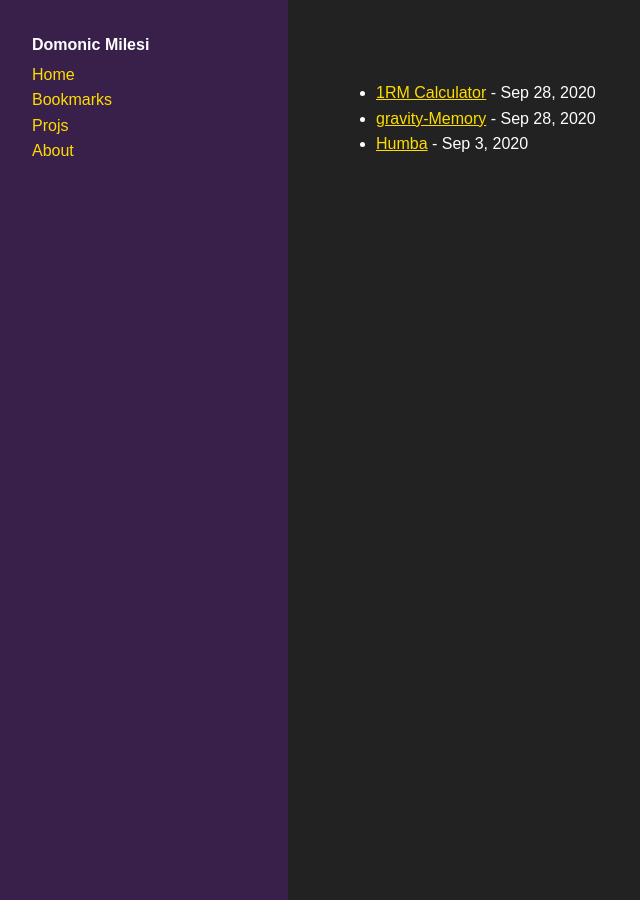
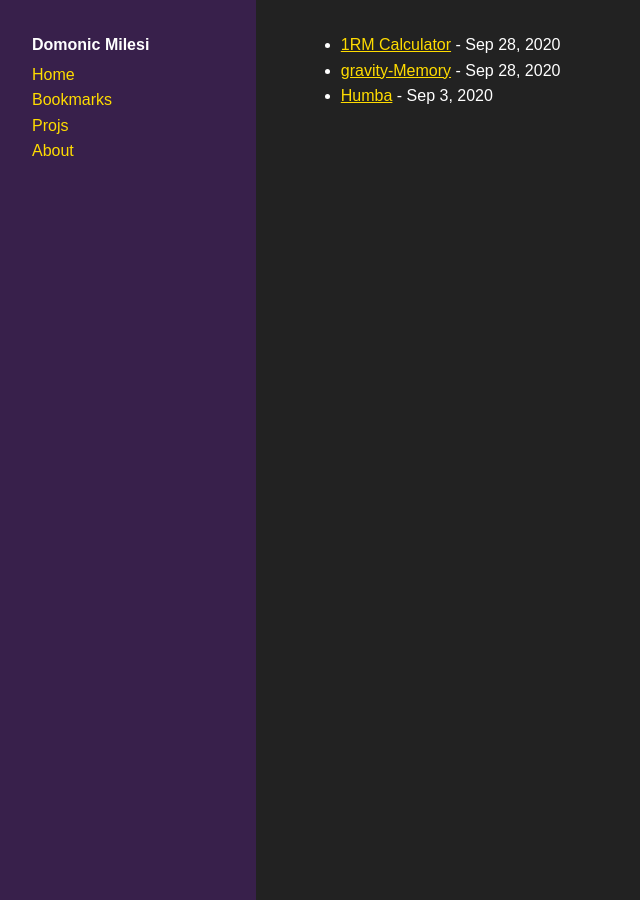
Before and after one commit to dom-o/domonicmilesi.com, a Jekyll site: the page built from index.html, in a window 1280 px wide. Shown: the whole page, without its empty margins (0-640 px from the left). Built offline with Jekyll 4.4.1, drawn with Linux system fonts in a browser that asks for light colours.

Commit message:
Modified css.

```diff
--- a/css/style.css
+++ b/css/style.css
@@ -10,6 +10,7 @@ html, body {
 html {
   font-family: sans-serif;
   line-height: 1.6;
+  font-size:1rem;
 }
 body {
   background-color: #222;
@@ -45,17 +46,14 @@ h4, h5, h6 {
   font-size: 1rem;
 }
 
-.container {
-  max-width: 38rem;
-  padding-left:  1rem;
-  padding-right: 1rem;
-  margin-left:  auto;
-  margin-right: auto;
+ul, ol, dl {
+  margin-top: 0;
+  margin-bottom: 1rem;
 }
 
 .sidebar {
-  text-align: center;
-  padding: 2rem 1rem;
+  text-align: left;
+  padding: 2rem 0rem;
   background-color: #38204b;
 }
 @media (min-width: 48em) {
@@ -64,7 +62,8 @@ h4, h5, h6 {
     top: 0;
     left: 0;
     bottom: 0;
-    width: 18rem;
+    max-width: 18rem;
+    width: 20%;
     text-align: left;
   }
 }
@@ -81,14 +80,30 @@ h4, h5, h6 {
   text-decoration: underline;
 }
 
+.container {
+  max-width: 48rem;
+  padding-left:  2rem;
+  padding-right: 1.5rem;
+  margin-left:  auto;
+  margin-right: auto;
+}
+
 .content {
-  padding-top:    4rem;
+  padding-top:    2rem;
   padding-bottom: 4rem;
+}
+.content > :first-child {
+  margin-top: 0rem;
 }
 @media (min-width: 48em) {
   .content {
-    max-width: 38rem;
-    margin-left: 20rem;
+    max-width: 48rem;
+    margin-left: 21%;
     margin-right: 2rem;
   }
 }
+@media (min-width: 90em) {
+  .content {
+    margin-left: 18.9rem;
+  }
+}
```
